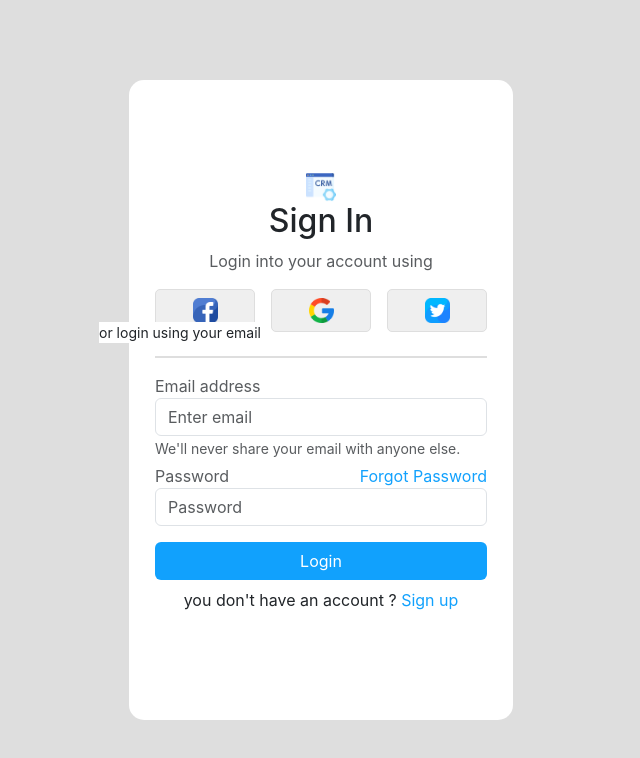
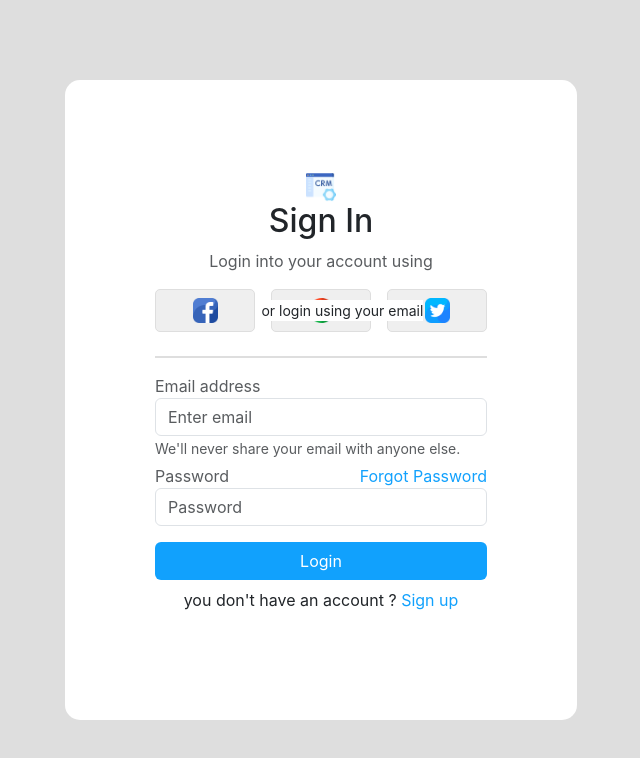
Before and after one commit to zainebbachouch/CRM, a React (Create React App) app in the folder front-end/: page / in a window 1280 px wide. Shown: the top 758 px of the page, without its empty margins (319-959 px from the left). Built offline with nearby package versions, Linux system fonts and the light colour scheme.

Commit message:
login component fix

```diff
--- a/front-end/src/style/viewsStyle/loginStyle.css
+++ b/front-end/src/style/viewsStyle/loginStyle.css
@@ -6,7 +6,7 @@
 }
 .loginForm
 {
-    width: 30vw;
+    width: 40vw;
     height: 80vh;
     background-color: #fff;
     border-radius: 15px;
@@ -35,8 +35,8 @@
     background-color: #fff;
     font-size: 14px;
     position: absolute;
-    top: 322px;
-    right: 700px;
+    top: 300px;
+    right:42%;
     height: fit-content;
 }
 .loginButton
```
